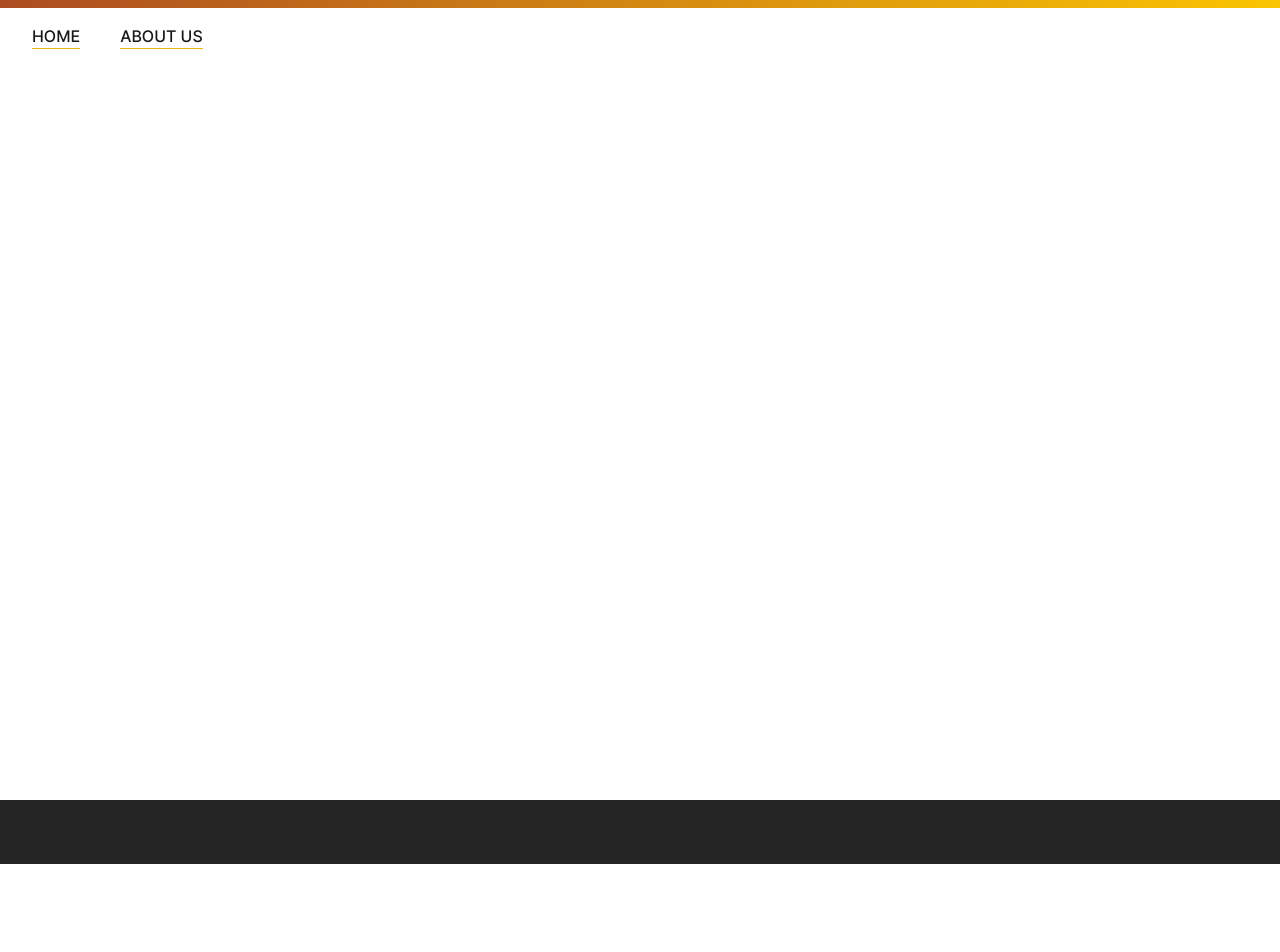
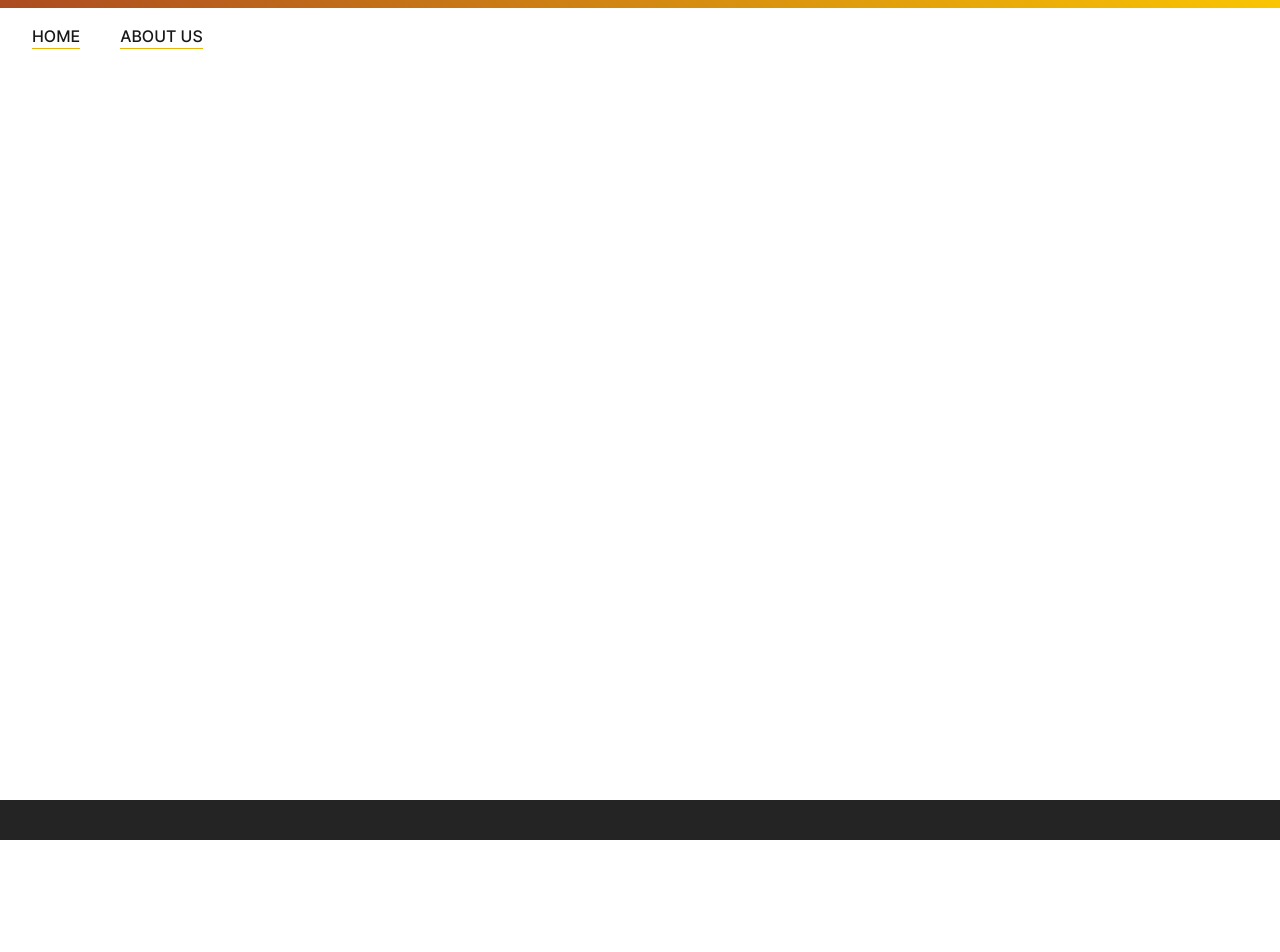
Before and after one commit to jacobsch/lbsar.com, a Next.js app: page / in a window 1280 px wide. Shown: the top 952 px of the page. Built offline with nearby package versions, Linux system fonts and the light colour scheme.

Commit message:
Update Section Component
- make header and body optional
- conditionally render header and body only if they exist

```diff
--- a/src/components/ui/Section.tsx
+++ b/src/components/ui/Section.tsx
@@ -6,18 +6,18 @@ const Section = ({
   topNode = null,
   bottomNode = null,
 }: {
-  header: ReactNode;
-  body: ReactNode;
+  header?: ReactNode;
+  body?: ReactNode;
   topNode?: ReactNode;
   bottomNode?: ReactNode;
 }) => {
   return (
     <section className='section relative inset-x-0 bottom-0 z-50 w-full bg-[#242424] text-white'>
       {topNode}
-      <div className='h2 container-heading pb-4 text-center lg:xl:pb-6'>
+      {header && <div className='h2 container-heading pb-4 text-center lg:xl:pb-6'>
         {header}
-      </div>
-      <div className='text-left text-base lg:xl:px-60'>{body}</div>
+      </div>}
+      {body && <div className='text-left text-base lg:xl:px-60'>{body}</div>}
       {bottomNode}
     </section>
   );
```
